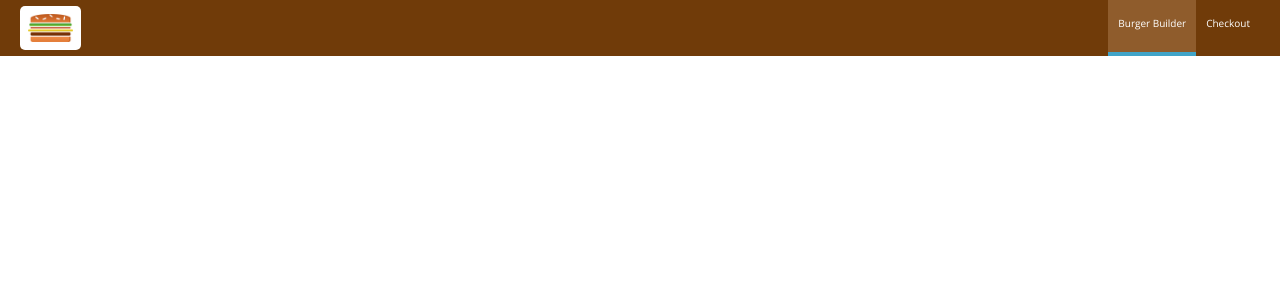
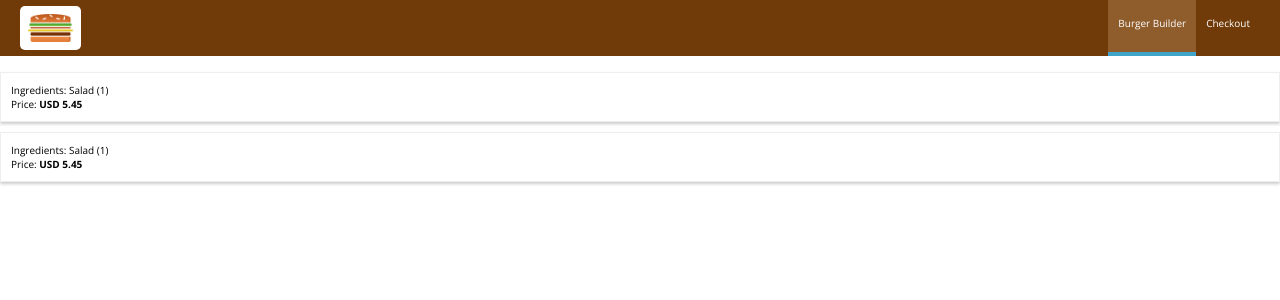
Before and after one commit to ZelicJuarez/BurgerApp, a React (Create React App) app: page /orders in a window 1280 px wide. Shown: the top 300 px of the page. Built offline with nearby package versions, Linux system fonts and the light colour scheme.

Commit message:
Adding an Orders Page

```diff
--- a/src/App.js
+++ b/src/App.js
@@ -3,6 +3,7 @@ import { Route } from "react-router-dom";
 import Layout from "./hoc/Layout";
 import BurgerBuilder from "./containers/BurgerBuilder";
 import Checkout from "./containers/Checkout";
+import Orders from "./containers/Orders";
 
 class App extends Component {
   //TESTING - NOT SHOWING BURGERBUILDER AFTER 5SEC
@@ -24,6 +25,7 @@ class App extends Component {
         <Layout>
           <Route path="/" exact component={BurgerBuilder} />
           <Route path="/checkout" component={Checkout} />
+          <Route path="/orders" component={Orders} />
         </Layout>
       </div>
     );
--- /dev/null
+++ b/src/components/Order/Order.js
@@ -0,0 +1,12 @@
+import React from "react";
+
+const order = props => (
+  <div className="order">
+    <p>Ingredients: Salad (1)</p>
+    <p>
+      Price: <strong>USD 5.45</strong>
+    </p>
+  </div>
+);
+
+export default order;
--- /dev/null
+++ b/src/containers/Orders.js
@@ -0,0 +1,15 @@
+import React, { Component } from "react";
+import Order from "../components/Order/Order";
+
+class Orders extends Component {
+  render() {
+    return (
+      <div>
+        <Order />
+        <Order />
+      </div>
+    );
+  }
+}
+
+export default Orders;
--- /dev/null
+++ b/src/sass/components/_order.scss
@@ -0,0 +1,8 @@
+.order {
+  width: 100%;
+  border: 0.1rem solid #eee;
+  box-shadow: 0 0.2rem 0.3rem #ccc;
+  padding: 1rem;
+  margin: 1rem auto;
+  box-sizing: border-box;
+}
--- a/src/sass/main.scss
+++ b/src/sass/main.scss
@@ -10,6 +10,7 @@
 @import "components/burgerIngredients";
 @import "components/checkoutSummary";
 @import "components/contactData";
+@import "components/order";
 
 @import 'layout/backdrop';
 @import 'layout/button';
```
